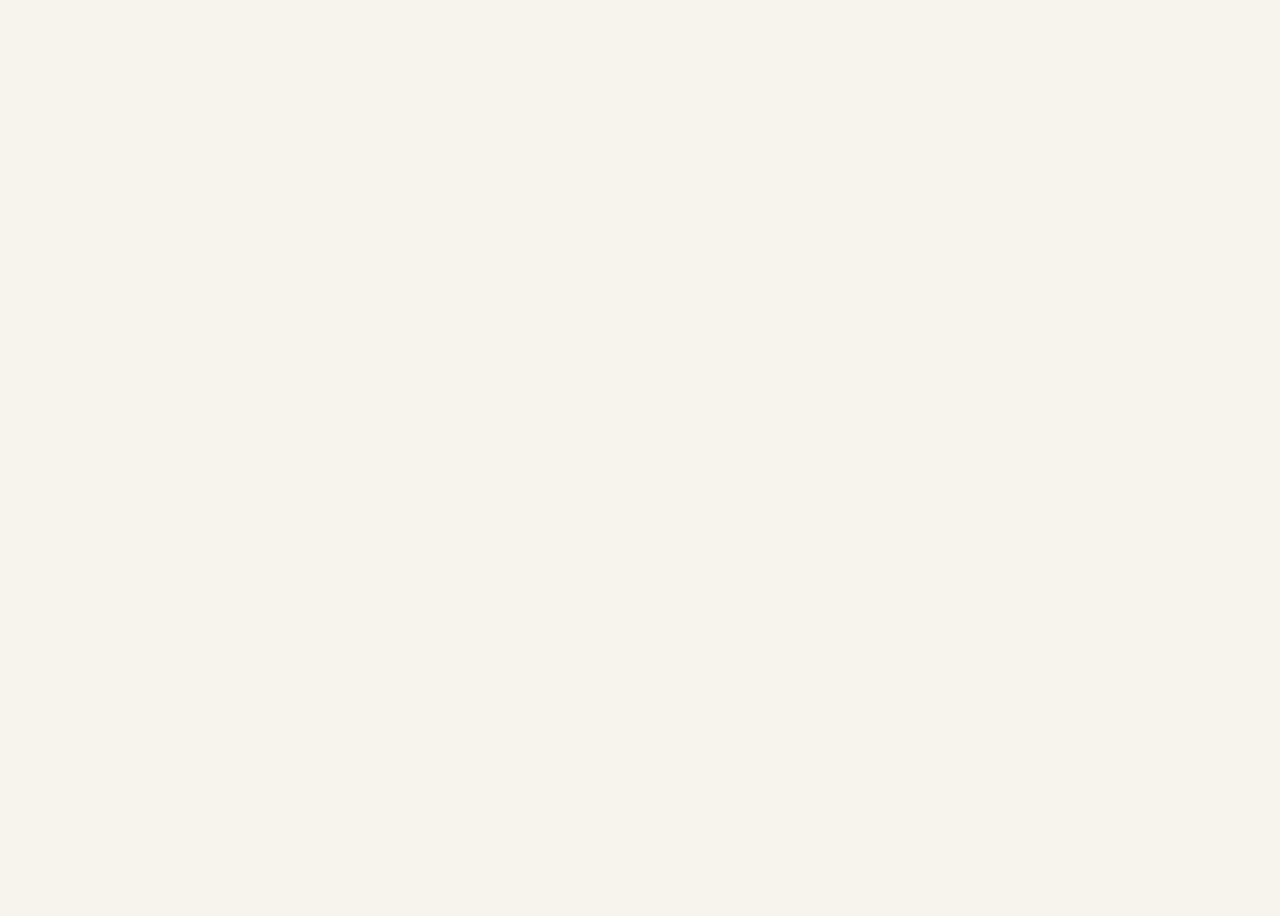
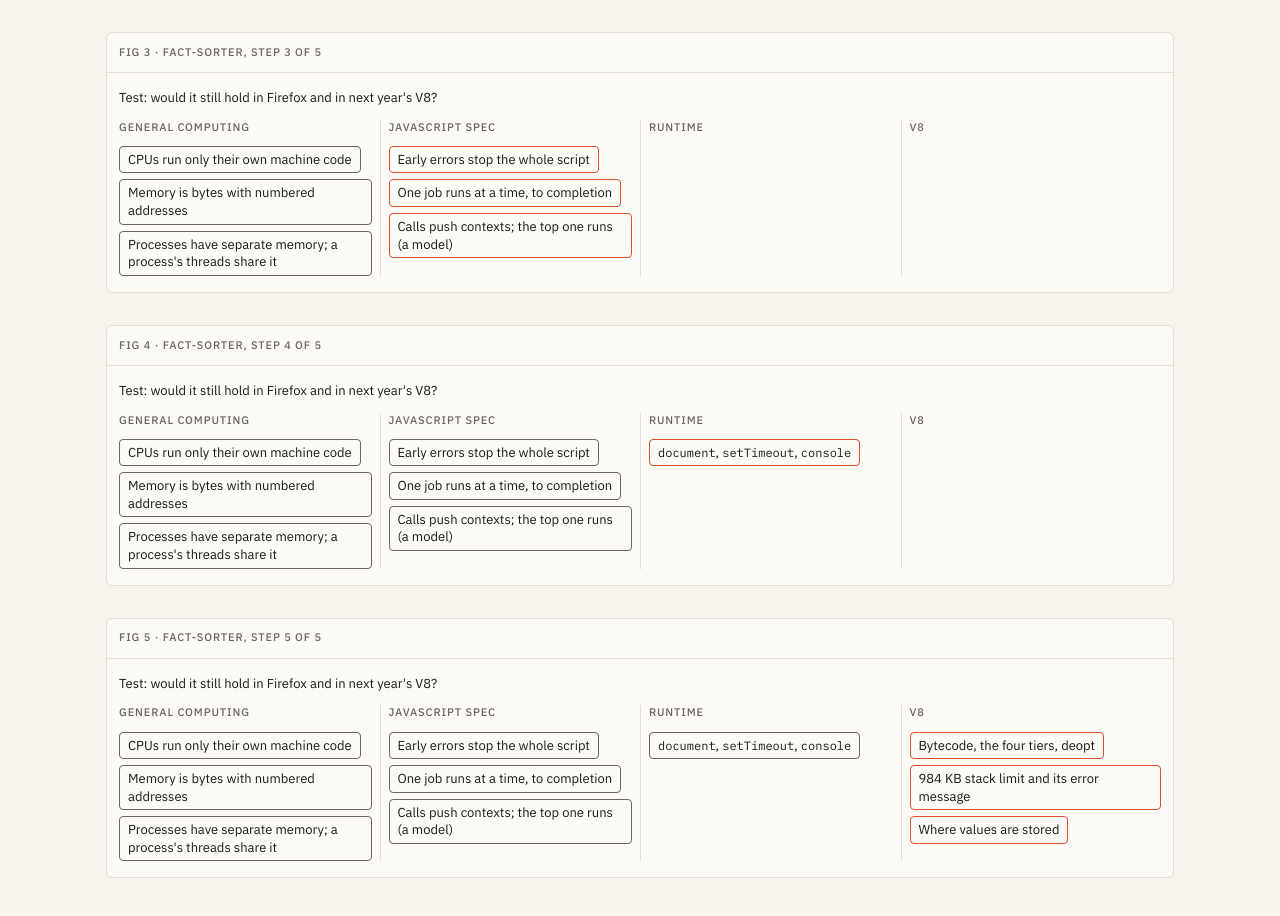
Before and after one commit to aduthekaddu/stepthrough, a Next.js app in the folder apps/web/: page /playground/figures in a window 1280 px wide. Shown: the part 10568-11484 px from the top of the page. Before the commit the page ends 9986 px from the top, so only its background shows below. Built offline with nearby package versions, Linux system fonts and the light colour scheme.

Commit message:
feat(web): fact-sorter figure for lesson 0.1
Four labelled lanes (general computing, JavaScript spec, runtime, V8) under the Firefox and next-year's-V8 test, filled one lane per step with the lesson's fact chips.

```diff
--- /dev/null
+++ b/apps/web/components/figures/diagrams/fact-sorter.tsx
@@ -0,0 +1,72 @@
+import type { ReactNode } from 'react';
+import figures from '../figures.module.css';
+import { Reveal } from '../parts.tsx';
+import type { DiagramProps, DiagramSpec } from '../registry.ts';
+import css from './jit.module.css';
+
+/** The four kinds of fact, in the order their chips arrive: lane i fills at step i + 1. */
+const LANES: readonly { kind: string; facts: readonly ReactNode[] }[] = [
+  {
+    kind: 'General computing',
+    facts: [
+      'CPUs run only their own machine code',
+      'Memory is bytes with numbered addresses',
+      "Processes have separate memory; a process's threads share it",
+    ],
+  },
+  {
+    kind: 'JavaScript spec',
+    facts: [
+      'Early errors stop the whole script',
+      'One job runs at a time, to completion',
+      'Calls push contexts; the top one runs (a model)',
+    ],
+  },
+  {
+    kind: 'Runtime',
+    facts: [
+      <>
+        <code>document</code>, <code>setTimeout</code>, <code>console</code>
+      </>,
+    ],
+  },
+  {
+    kind: 'V8',
+    facts: [
+      'Bytecode, the four tiers, deopt',
+      '984 KB stack limit and its error message',
+      'Where values are stored',
+    ],
+  },
+];
+
+/**
+ * Steps: 0 the four empty lanes and the sorting test, then one lane fills per step: 1 general
+ * computing, 2 the JavaScript spec, 3 the runtime, 4 V8. Facts: the lesson's own fact table.
+ */
+function Draw({ step }: DiagramProps) {
+  return (
+    <div className={css.column}>
+      <p className={css.line}>Test: would it still hold in Firefox and in next year's V8?</p>
+      <div className={css.lanes}>
+        {LANES.map(({ kind, facts }, lane) => (
+          <div key={kind} className={css.sortLane}>
+            <p className={figures.rowLabel}>{kind}</p>
+            <div className={css.chips}>
+              {facts.map((fact, i) => (
+                // biome-ignore lint/suspicious/noArrayIndexKey: facts are a fixed list
+                <Reveal key={i} show={step > lane}>
+                  <span className={css.fact} data-new={step === lane + 1 || undefined}>
+                    {fact}
+                  </span>
+                </Reveal>
+              ))}
+            </div>
+          </div>
+        ))}
+      </div>
+    </div>
+  );
+}
+
+export const FactSorter: DiagramSpec = { steps: LANES.length + 1, Component: Draw };
--- a/apps/web/components/figures/registry.ts
+++ b/apps/web/components/figures/registry.ts
@@ -1,5 +1,6 @@
 import type { ComponentType } from 'react';
 import { Deopt } from './diagrams/deopt.tsx';
+import { FactSorter } from './diagrams/fact-sorter.tsx';
 import { JitTiers } from './diagrams/jit-tiers.tsx';
 import { MachineCode } from './diagrams/machine-code.tsx';
 import { MemoryBytes } from './diagrams/memory-bytes.tsx';
@@ -23,6 +24,7 @@ export const DIAGRAMS = {
   'jit-tiers': JitTiers,
   deopt: Deopt,
   'stack-overflow': StackOverflow,
+  'fact-sorter': FactSorter,
 } satisfies Record<string, DiagramSpec>;
 
 export type DiagramName = keyof typeof DIAGRAMS;
```
